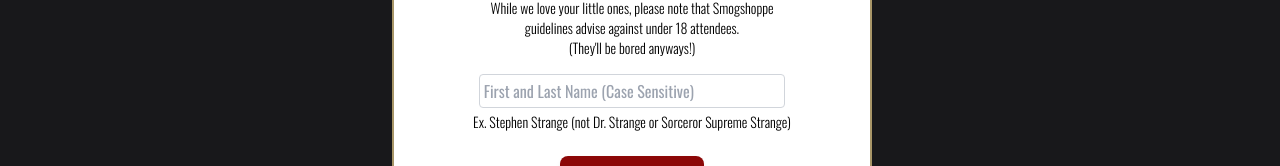
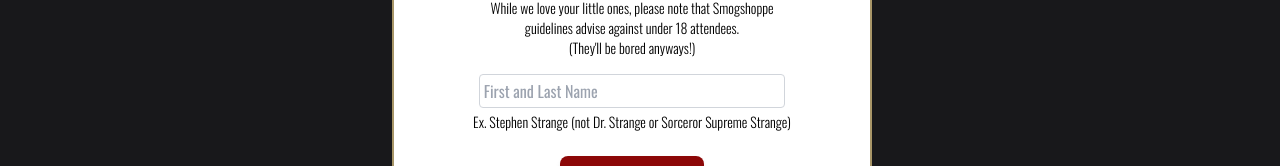
Before and after one commit to eliot390/WeddingSiteClient, a React (Vite) app: page /rsvp in a window 1280 px wide. Shown: the part 136-302 px from the top of the page. Built offline with nearby package versions, Linux system fonts and the light colour scheme.

Commit message:
fixed case sensitive name search

```diff
--- a/src/pages/RSVP.jsx
+++ b/src/pages/RSVP.jsx
@@ -15,14 +15,20 @@ const RSVP = () => {
   const [shortComment, setShortComment] = useState('');
   const navigate = useNavigate();
 
+  const formatFullName = (name) => {
+      return name.toLowerCase().split(' ').filter(Boolean).map(word => word.charAt(0).toUpperCase() + word.slice(1)).join(' ');
+  }
+
   const fetchGuestData = async () => {
     if (!fullName.trim()) {
       setError('Please enter a name.');
       return;
     }
 
+    const formattedName = formatFullName(fullName);
+
     try {
-      const response = await axios.get(`https://weddingsiteserver-production.up.railway.app/api/v1/guests/name?full_name=${encodeURIComponent(fullName)}`);
+      const response = await axios.get(`https://weddingsiteserver-production.up.railway.app/api/v1/guests/name?full_name=${encodeURIComponent(formattedName)}`);
 
       const guest = response.data;
       setGuestData(guest);
@@ -136,7 +142,7 @@ const RSVP = () => {
               type='text'
               value={fullName}
               onChange={(e) => setFullName(e.target.value)}
-              placeholder='First and Last Name (Case Sensitive)'
+              placeholder='First and Last Name'
               className='w-4/6 p-1 border border-gray-300 rounded focus:outline-none focus:ring-2 focus:ring-gold focus:border-transparent resize-none'/>
           </div>
           <p className='font-light text-xs lg:text-sm text-center pt-1'>Ex. Stephen Strange (not Dr. Strange or Sorceror Supreme Strange)</p>
@@ -158,7 +164,7 @@ const RSVP = () => {
               <ul className='flex flex-col text-xs lg:text-base justify-items-center mx-[calc(5%)] mb-5'>
                 {groupGuests.sort((a,b) => a.guest_id - b.guest_id).map((guest) => (
                   <li key={guest.guest_id} className='p-1'>
-                    <p className='tracking-wide text-center text-lg lg:text-2xl mt-1'>{guest.full_name}</p>
+                    <p className='capitalize tracking-wide text-center text-lg lg:text-2xl mt-1'>{guest.full_name}</p>
 
                     {/* RSVP Radio Buttons */}
                     <div className='flex flex-row justify-evenly mt-1'>
```
